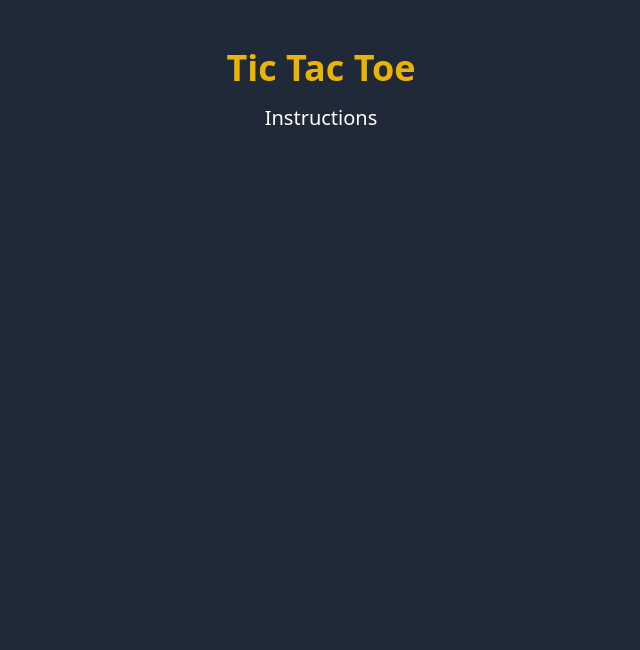
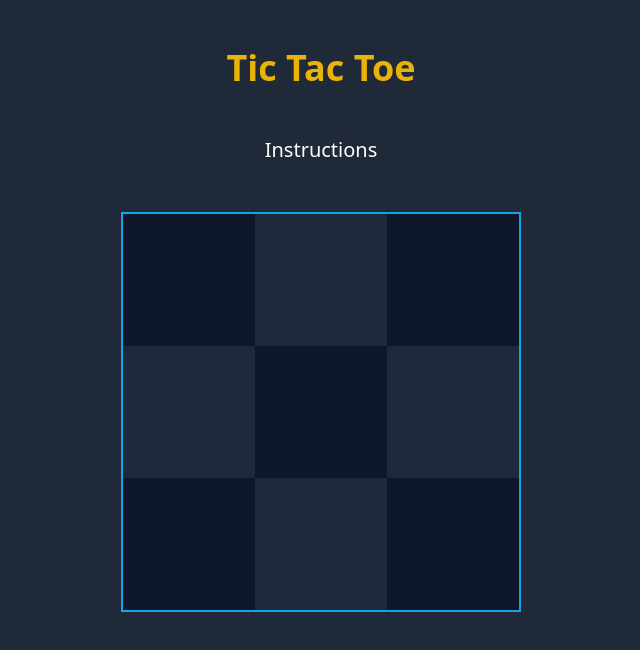
Before and after one commit to oaktec/odin-tic-tac-toe, a website: page src/index.html in a window 1280 px wide. Shown: the whole page, without its empty margins (319-959 px from the left). Drawn offline with Linux system fonts and the light colour scheme.

Commit message:
Improve aesthetic

```diff
--- a/src/index.html
+++ b/src/index.html
@@ -7,20 +7,22 @@
     <title>Tic Tac Toe</title>
     <link rel="stylesheet" href="../styles/output.css" />
   </head>
-  <body class="bg-gray-800">
+  <body class="bg-gray-800 flex flex-col items-center">
     <div class="text-center mt-12">
       <h1 class="text-4xl text-yellow-500 font-bold">Tic Tac Toe</h1>
-      <p class="text-xl text-white mt-4">Instructions</p>
-      <div class="board-wrapper grid grid-cols-3 grid-rows-3">
-        <div class="cell w-14 h-14"></div>
-        <div class="cell w-14 h-14"></div>
-        <div class="cell w-14 h-14"></div>
-        <div class="cell w-14 h-14"></div>
-        <div class="cell w-14 h-14"></div>
-        <div class="cell w-14 h-14"></div>
-        <div class="cell w-14 h-14"></div>
-        <div class="cell w-14 h-14"></div>
-        <div class="cell w-14 h-14"></div>
+      <p class="text-xl text-white mt-12">Instructions</p>
+      <div
+        class="board-wrapper mt-12 grid grid-cols-3 grid-rows-3 min-h-50vmin min-w-50vmin border-solid border-2 border-sky-500"
+      >
+        <div class="cell"></div>
+        <div class="cell"></div>
+        <div class="cell"></div>
+        <div class="cell"></div>
+        <div class="cell"></div>
+        <div class="cell"></div>
+        <div class="cell"></div>
+        <div class="cell"></div>
+        <div class="cell"></div>
       </div>
     </div>
   </body>
--- a/styles/tailwind.css
+++ b/styles/tailwind.css
@@ -2,5 +2,9 @@
 @tailwind components;
 @tailwind utilities;
 
-.board-wrapper {
+.cell:nth-child(2n) {
+  background-color: #1e293b;
 }
+.cell:nth-child(2n + 1) {
+  background-color: #0f172a;
+}
--- a/tailwind.config.js
+++ b/tailwind.config.js
@@ -2,7 +2,14 @@
 module.exports = {
   content: ["./src/**/*.{html,js}"],
   theme: {
-    extend: {},
+    extend: {
+      minHeight: {
+        "50vmin": "50vmin",
+      },
+      minWidth: {
+        "50vmin": "50vmin",
+      },
+    },
   },
   plugins: [],
 };
```
Also changed, not shown: styles/output.css.
